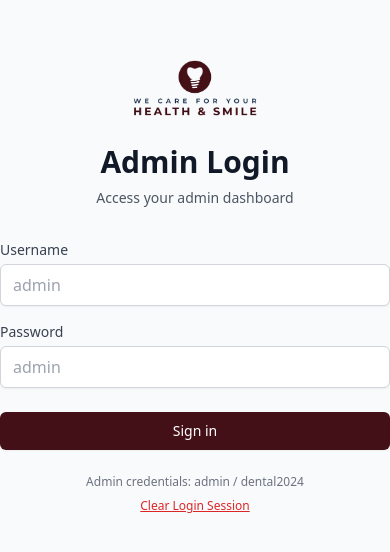
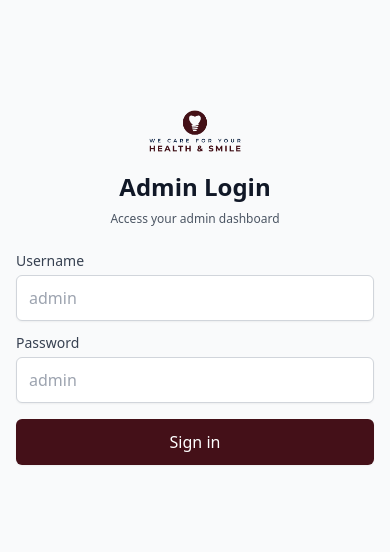
Before and after one commit to Anusha-DPM/Spreckels-Dental-site, a Next.js app: page /admin/login in a window 390 px wide. Shown: the part 136-688 px from the top of the page. Built offline with nearby package versions, Linux system fonts and the light colour scheme.

Commit message:
Remove admin credentials display and Clear Login Session button from login page; Update mobile menu dropdown behavior to auto-close other dropdowns when one opens

```diff
--- a/app/admin/login/page.tsx
+++ b/app/admin/login/page.tsx
@@ -28,15 +28,15 @@ export default function AdminLogin() {
       localStorage.setItem('adminAuthenticated', 'true')
       router.push('/admin/dashboard')
     } else {
-      alert('Invalid credentials. Please use admin/dental2024')
+      alert('Invalid credentials')
     }
 
     setIsLoading(false)
   }
 
   return (
-    <div className="min-h-screen bg-gray-50 flex items-center justify-center">
-      <div className="max-w-md w-full space-y-8">
+    <div className="min-h-screen bg-gray-50 flex items-center justify-center px-4 sm:px-6 py-8 sm:py-12">
+      <div className="max-w-md w-full space-y-6 sm:space-y-8">
         <div className="text-center">
           <Link href="/" className="flex justify-center">
             <Image
@@ -44,19 +44,19 @@ export default function AdminLogin() {
               alt="Spreckels Park Dental Logo"
               width={200}
               height={80}
-              className="h-16 w-auto"
+              className="h-12 sm:h-16 w-auto"
             />
           </Link>
-          <h2 className="mt-6 text-3xl font-bold text-gray-900">
+          <h2 className="mt-4 sm:mt-6 text-2xl sm:text-3xl font-bold text-gray-900">
             Admin Login
           </h2>
-          <p className="mt-2 text-sm text-gray-600">
+          <p className="mt-2 text-xs sm:text-sm text-gray-600">
             Access your admin dashboard
           </p>
         </div>
 
-        <form className="mt-8 space-y-6" onSubmit={handleLogin}>
-          <div className="space-y-4">
+        <form className="mt-6 sm:mt-8 space-y-4 sm:space-y-6" onSubmit={handleLogin}>
+          <div className="space-y-3 sm:space-y-4">
             <div>
               <label htmlFor="username" className="block text-sm font-medium text-gray-700">
                 Username
@@ -68,7 +68,7 @@ export default function AdminLogin() {
                 required
                 value={username}
                 onChange={(e) => setUsername(e.target.value)}
-                className="mt-1 block w-full px-3 py-2 border border-gray-300 rounded-md shadow-sm focus:outline-none focus:ring-[#441018] focus:border-[#441018]"
+                className="mt-1 block w-full px-3 py-2.5 sm:py-2 text-base sm:text-sm border border-gray-300 rounded-md shadow-sm focus:outline-none focus:ring-[#441018] focus:border-[#441018]"
                 placeholder="admin"
               />
             </div>
@@ -84,7 +84,7 @@ export default function AdminLogin() {
                 required
                 value={password}
                 onChange={(e) => setPassword(e.target.value)}
-                className="mt-1 block w-full px-3 py-2 border border-gray-300 rounded-md shadow-sm focus:outline-none focus:ring-[#441018] focus:border-[#441018]"
+                className="mt-1 block w-full px-3 py-2.5 sm:py-2 text-base sm:text-sm border border-gray-300 rounded-md shadow-sm focus:outline-none focus:ring-[#441018] focus:border-[#441018]"
                 placeholder="admin"
               />
             </div>
@@ -94,25 +94,9 @@ export default function AdminLogin() {
             <button
               type="submit"
               disabled={isLoading}
-              className="w-full flex justify-center py-2 px-4 border border-transparent rounded-md shadow-sm text-sm font-medium text-white bg-[#441018] hover:bg-[#5a1a2a] focus:outline-none focus:ring-2 focus:ring-offset-2 focus:ring-[#441018] disabled:opacity-50"
+              className="w-full flex justify-center py-2.5 sm:py-2 px-4 border border-transparent rounded-md shadow-sm text-base sm:text-sm font-medium text-white bg-[#441018] hover:bg-[#5a1a2a] focus:outline-none focus:ring-2 focus:ring-offset-2 focus:ring-[#441018] disabled:opacity-50 transition-colors duration-200"
             >
               {isLoading ? 'Signing in...' : 'Sign in'}
-            </button>
-          </div>
-
-          <div className="text-center space-y-2">
-            <p className="text-xs text-gray-500">
-              Admin credentials: admin / dental2024
-            </p>
-            <button
-              type="button"
-              onClick={() => {
-                localStorage.removeItem('adminAuthenticated')
-                alert('Logged out successfully. Please refresh the page.')
-              }}
-              className="text-xs text-red-600 hover:text-red-800 underline"
-            >
-              Clear Login Session
             </button>
           </div>
         </form>
--- a/components/Header.tsx
+++ b/components/Header.tsx
@@ -61,11 +61,37 @@ export default function Header() {
   ]
 
   const toggleDropdown = (itemName: string) => {
-    setExpandedItems(prev =>
-      prev.includes(itemName)
-        ? prev.filter(item => item !== itemName)
-        : [...prev, itemName]
-    )
+    setExpandedItems(prev => {
+      // Define top-level dropdowns that are mutually exclusive
+      const topLevelDropdowns = ['About Us', 'Services', 'Resources']
+
+      // If the clicked item is already open, close it
+      if (prev.includes(itemName)) {
+        // If closing Resources, also close Patient Education (nested item)
+        if (itemName === 'Resources') {
+          return prev.filter(item => item !== itemName && item !== 'Patient Education')
+        }
+        // If closing any other item, just remove it
+        return prev.filter(item => item !== itemName)
+      }
+
+      // If clicking a top-level dropdown, close all other top-level dropdowns
+      if (topLevelDropdowns.includes(itemName)) {
+        // Close all top-level dropdowns, then open the clicked one
+        // Patient Education should close when opening About Us or Services
+        return [itemName]
+      }
+
+      // If clicking Patient Education (nested under Resources), close other top-levels but keep Resources
+      if (itemName === 'Patient Education') {
+        // Remove all top-level dropdowns except Resources, then add Patient Education
+        // Resources must be open for Patient Education to be open
+        return ['Resources', itemName]
+      }
+
+      // Default: just add the item
+      return [...prev, itemName]
+    })
   }
 
   const closeMenu = () => {
```
